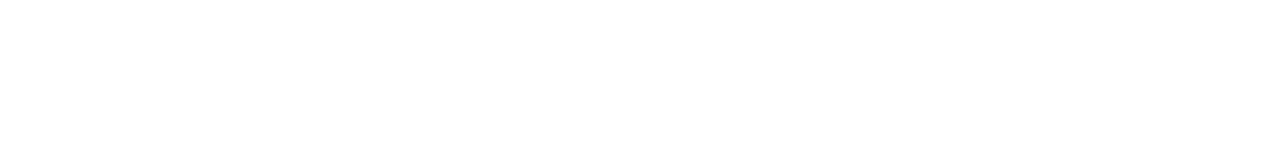
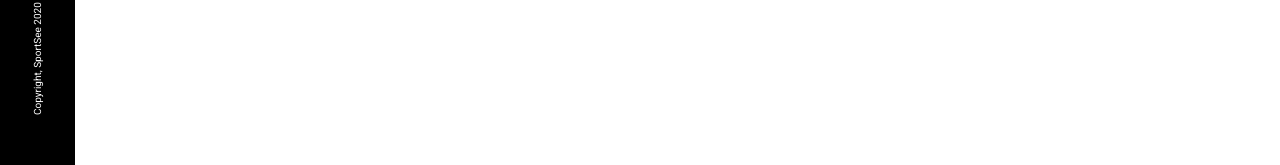
Before and after one commit to Maximecat/Maximecat_12_09052023, a React (Create React App) app: page / in a window 1280 px wide. Shown: the part 524-689 px from the top of the page. Built offline with nearby package versions, Linux system fonts and the light colour scheme.

Commit message:
Sidebar component add élements and images

```diff
--- a/src/components/Sidebar/Sidebar.jsx
+++ b/src/components/Sidebar/Sidebar.jsx
@@ -1,9 +1,22 @@
-import './Sidebar.css'
+import './Sidebar.css';
+import SideElement from '../SideElement/SideElement.jsx';
+import meditation from '../../assets/meditation.png';
+import swimming from '../../assets/swimming.png';
+import bike from '../../assets/bike.png';
+import dumbbell from '../../assets/dumbbell.png'
 
 function Sidebar() {
 
     return (
-        <h1>Sidebar</h1>
+        <aside className='asideLayout'>
+            <div className='container-SideElement'>
+                <SideElement logoUrl={meditation} />
+                <SideElement logoUrl={swimming} />
+                <SideElement logoUrl={bike} />
+                <SideElement logoUrl={dumbbell} />
+            </div>
+            <span className='aside-Copyright'>Copyright, SportSee 2020</span>
+        </aside>
     )
 }
 
```
